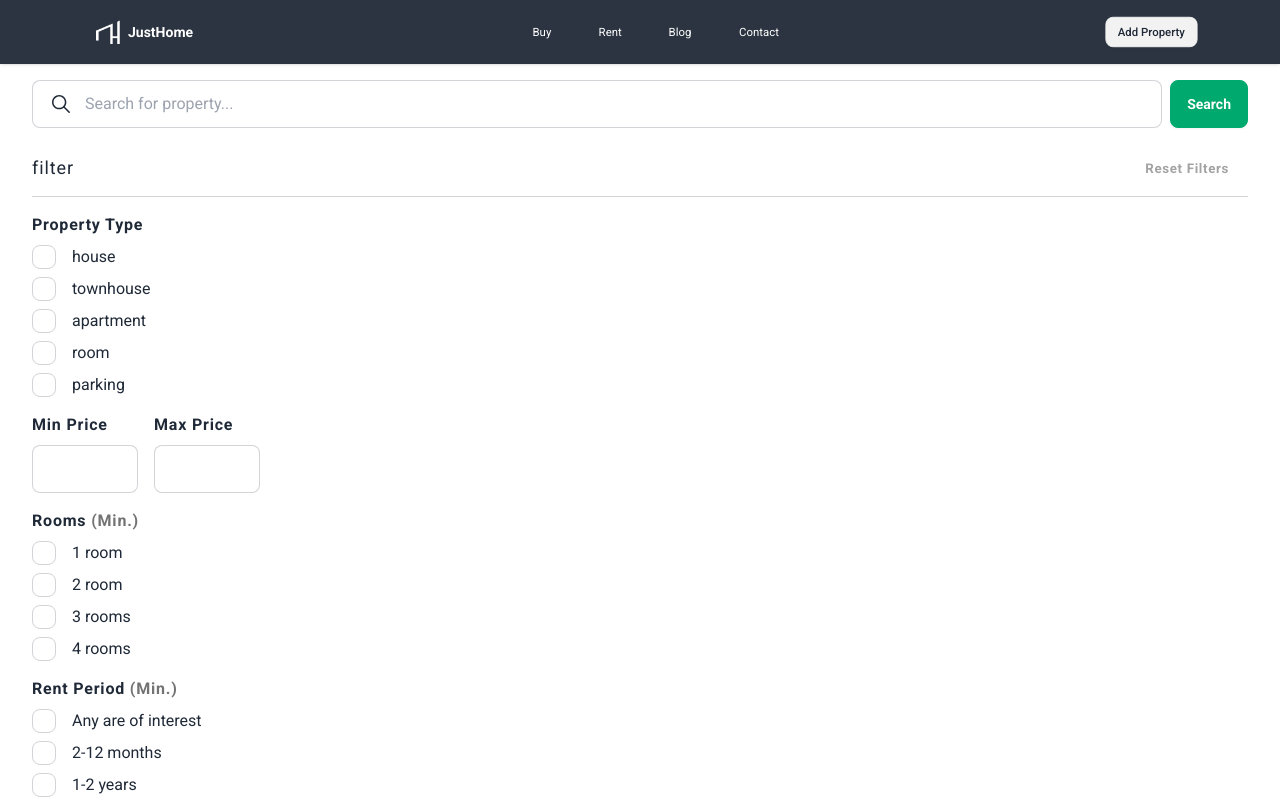
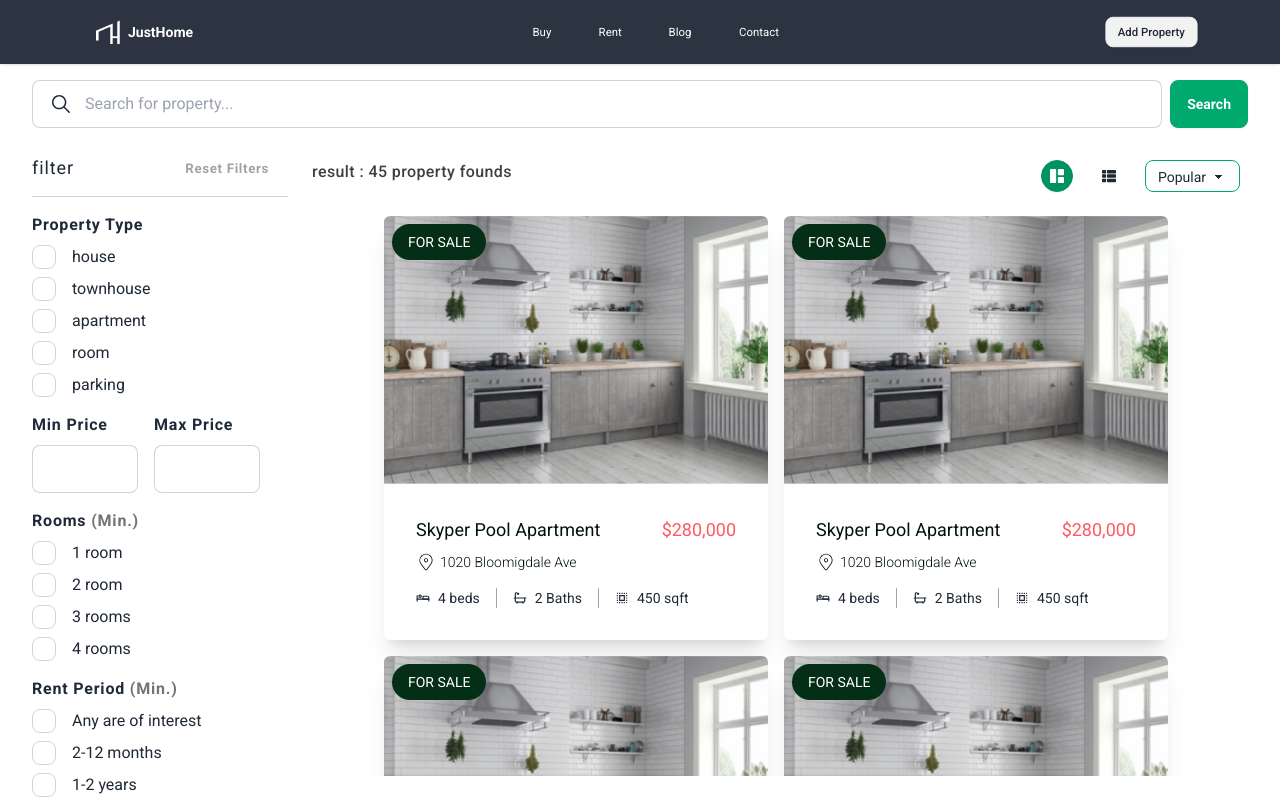
Before and after one commit to faroukq1/Just-Home, a React (Vite) app: page /buy in a window 1280 px wide. Shown: the top 800 px of the page. Built offline with nearby package versions, Linux system fonts and the light colour scheme.

Commit message:
#23 fix css bug buy page

```diff
--- a/src/pages/BuyProperty.tsx
+++ b/src/pages/BuyProperty.tsx
@@ -2,9 +2,9 @@ import { BuyFilter, BuySearchBar, PropertyMarketPlace } from "../component";
 
 const BuyProperty = () => {
   return (
-    <div className="pt-20 h-screen mx-auto px-8 max-w-screen-2xl">
+    <div className="pt-20 min-h-screen mx-auto px-8 max-w-screen-2xl">
       <BuySearchBar />
-      <div className="grid grid-cols-auto-1fr gap-4">
+      <div className="flex gap-4">
         <BuyFilter />
         <PropertyMarketPlace />
       </div>
```
